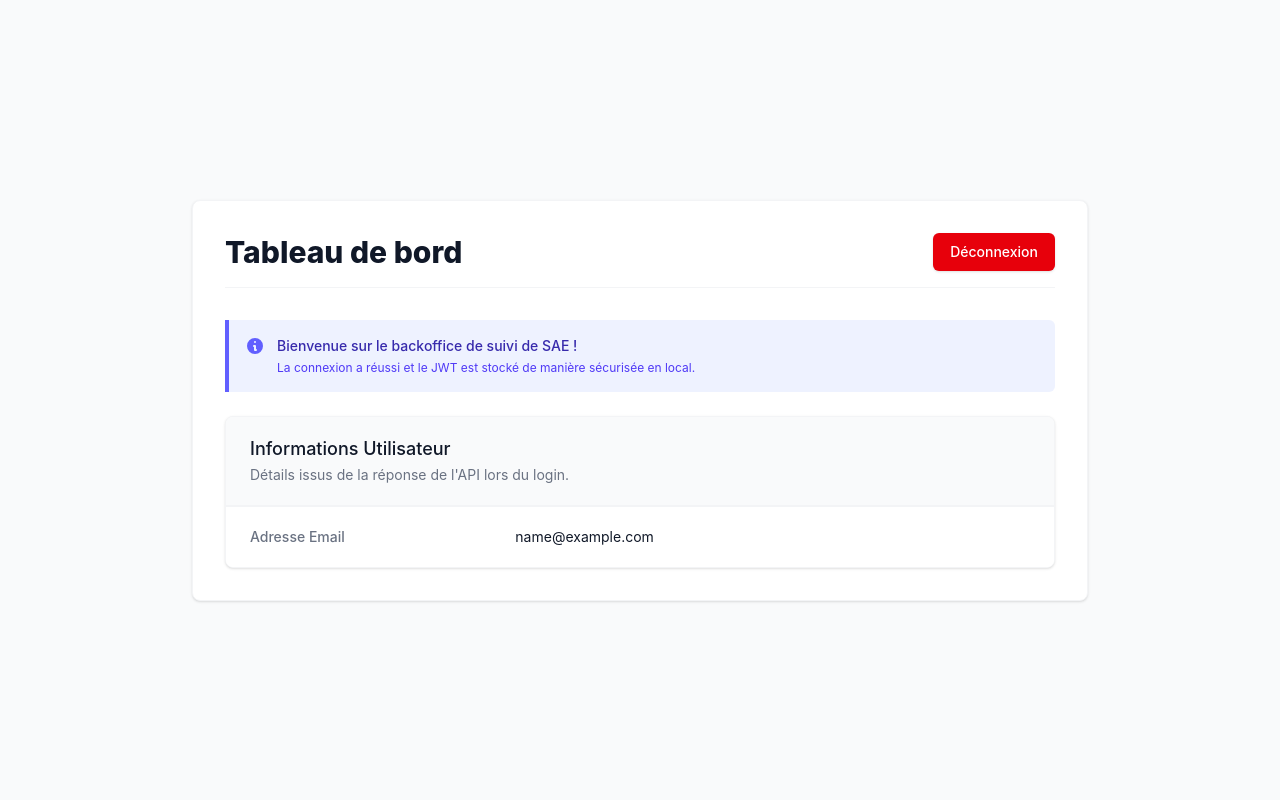
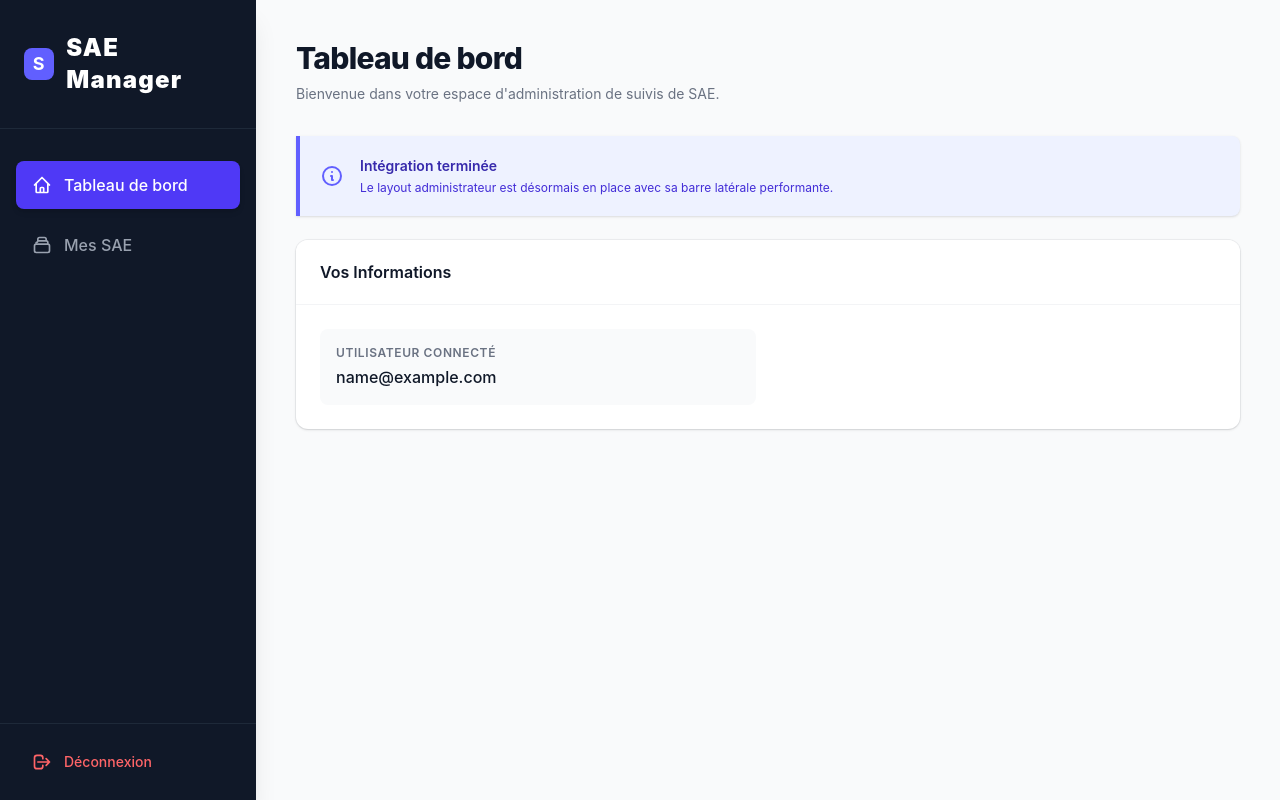
Before and after one commit to Ilan971/SAE403_website, a Vue app in the folder mon-front-backoffice/: page /dashboard in a window 1280 px wide. Built offline with nearby package versions, Linux system fonts and the light colour scheme; sample sign-in values are in the browser's storage.

Commit message:
feat: Implement initial back-office routing with an admin layout, dashboard, SAE list views, and an authentication guard.

```diff
--- /dev/null
+++ b/mon-front-backoffice/src/layouts/AdminLayout.vue
@@ -0,0 +1,89 @@
+<template>
+  <div class="flex h-screen bg-gray-50 font-sans">
+    <!-- Sidebar -->
+    <aside class="w-64 bg-gray-900 text-white flex flex-col shadow-xl z-10">
+      <div class="px-6 py-8 border-b border-gray-800">
+        <h1 class="text-2xl font-black tracking-wider flex items-center gap-3">
+          <div class="w-8 h-8 bg-indigo-500 rounded-lg flex items-center justify-center">
+            <span class="text-white text-lg font-bold">S</span>
+          </div>
+          SAE Manager
+        </h1>
+      </div>
+
+      <nav class="flex-1 px-4 py-8 space-y-3">
+        <router-link
+          to="/dashboard"
+          class="block px-4 py-3 rounded-lg transition-all duration-200 font-medium"
+          :class="[ $route.path === '/dashboard' ? 'bg-indigo-600 text-white shadow-md' : 'text-gray-400 hover:bg-gray-800 hover:text-white' ]"
+        >
+          <div class="flex items-center">
+            <svg class="h-5 w-5 mr-3" fill="none" viewBox="0 0 24 24" stroke="currentColor">
+               <path stroke-linecap="round" stroke-linejoin="round" stroke-width="2" d="M3 12l2-2m0 0l7-7 7 7M5 10v10a1 1 0 001 1h3m10-11l2 2m-2-2v10a1 1 0 01-1 1h-3m-6 0a1 1 0 001-1v-4a1 1 0 011-1h2a1 1 0 011 1v4a1 1 0 001 1m-6 0h6" />
+            </svg>
+            Tableau de bord
+          </div>
+        </router-link>
+
+        <router-link
+          to="/sae"
+          class="block px-4 py-3 rounded-lg transition-all duration-200 font-medium"
+          :class="[ $route.path.startsWith('/sae') ? 'bg-indigo-600 text-white shadow-md' : 'text-gray-400 hover:bg-gray-800 hover:text-white' ]"
+        >
+          <div class="flex items-center">
+            <svg class="h-5 w-5 mr-3" fill="none" viewBox="0 0 24 24" stroke="currentColor">
+               <path stroke-linecap="round" stroke-linejoin="round" stroke-width="2" d="M19 11H5m14 0a2 2 0 012 2v6a2 2 0 01-2 2H5a2 2 0 01-2-2v-6a2 2 0 012-2m14 0V9a2 2 0 00-2-2M5 11V9a2 2 0 002-2m0 0V5a2 2 0 012-2h6a2 2 0 012 2v2M7 7h10" />
+            </svg>
+            Mes SAE
+          </div>
+        </router-link>
+      </nav>
+
+      <div class="p-4 border-t border-gray-800">
+        <button
+          @click="handleLogout"
+          class="w-full flex items-center px-4 py-3 text-sm font-medium text-red-400 hover:bg-gray-800 hover:text-red-300 rounded-lg transition-colors duration-200"
+        >
+          <svg class="h-5 w-5 mr-3" fill="none" viewBox="0 0 24 24" stroke="currentColor">
+            <path stroke-linecap="round" stroke-linejoin="round" stroke-width="2" d="M17 16l4-4m0 0l-4-4m4 4H7m6 4v1a3 3 0 01-3 3H6a3 3 0 01-3-3V7a3 3 0 013-3h4a3 3 0 013 3v1" />
+          </svg>
+          Déconnexion
+        </button>
+      </div>
+    </aside>
+
+    <!-- Main Content Zone -->
+    <main class="flex-1 flex flex-col overflow-hidden">
+      <!-- Un header optionnel style topbar pourrait aller ici. Pour l'instant on garde ça simple. -->
+      <div class="flex-1 overflow-x-hidden overflow-y-auto bg-gray-50 p-6 md:p-10">
+        <div class="w-full mx-auto animate-fade-in">
+          <router-view />
+        </div>
+      </div>
+    </main>
+  </div>
+</template>
+
+<script setup>
+import { useAuthStore } from '../stores/authStore';
+import { useRouter } from 'vue-router';
+
+const authStore = useAuthStore();
+const router = useRouter();
+
+const handleLogout = () => {
+  authStore.logout();
+  router.push('/login');
+};
+</script>
+
+<style>
+/* Optionnel: petite animation fluide à l'arrivée des pages */
+.animate-fade-in {
+  animation: fadeIn 0.3s ease-in-out;
+}
+@keyframes fadeIn {
+  from { opacity: 0; transform: translateY(10px); }
+  to { opacity: 1; transform: translateY(0); }
+}
+</style>
--- a/mon-front-backoffice/src/router/index.js
+++ b/mon-front-backoffice/src/router/index.js
@@ -1,5 +1,6 @@
 import { createRouter, createWebHistory } from 'vue-router';
 import LoginView from '../views/LoginView.vue';
+import AdminLayout from '../layouts/AdminLayout.vue';
 import { useAuthStore } from '../stores/authStore';
 
 const router = createRouter({
@@ -12,13 +13,24 @@ const router = createRouter({
     },
     {
       path: '/',
-      redirect: '/dashboard'
-    },
-    {
-      path: '/dashboard',
-      name: 'dashboard',
-      component: () => import('../views/DashboardView.vue'),
-      meta: { requiresAuth: true }
+      component: AdminLayout,
+      meta: { requiresAuth: true }, // Toutes les routes enfants sont protégées
+      children: [
+        {
+          path: '',
+          redirect: '/dashboard'
+        },
+        {
+          path: 'dashboard',
+          name: 'dashboard',
+          component: () => import('../views/DashboardView.vue'),
+        },
+        {
+          path: 'sae',
+          name: 'saeList',
+          component: () => import('../views/SaeListView.vue'),
+        }
+      ]
     }
   ]
 });
--- a/mon-front-backoffice/src/views/DashboardView.vue
+++ b/mon-front-backoffice/src/views/DashboardView.vue
@@ -1,51 +1,41 @@
 <template>
-  <div class="min-h-screen bg-gray-50 flex items-center justify-center py-12 px-4 sm:px-6 lg:px-8">
-    <div class="max-w-4xl w-full bg-white rounded-lg shadow-sm border border-gray-100 p-8">
-      <div class="flex justify-between items-center mb-8 border-b border-gray-100 pb-4">
-        <h2 class="text-3xl font-extrabold text-gray-900">Tableau de bord</h2>
-        <button
-          @click="logout"
-          class="inline-flex justify-center px-4 py-2 border border-transparent text-sm font-medium rounded-md text-white bg-red-600 hover:bg-red-700 focus:outline-none focus:ring-2 focus:ring-offset-2 focus:ring-red-500 transition duration-150 ease-in-out shadow-sm"
-        >
-          Déconnexion
-        </button>
+  <div class="space-y-6">
+    <div class="mb-8">
+      <h2 class="text-3xl font-extrabold text-gray-900 tracking-tight">Tableau de bord</h2>
+      <p class="mt-2 text-sm text-gray-500">
+        Bienvenue dans votre espace d'administration de suivis de SAE.
+      </p>
     </div>
 
-      <div class="bg-indigo-50 border-l-4 border-indigo-500 p-4 mb-6 rounded-r-md">
-        <div class="flex">
+    <div class="bg-indigo-50 border-l-4 border-indigo-500 p-5 rounded-r-lg shadow-sm">
+      <div class="flex items-center">
         <div class="flex-shrink-0">
-            <svg class="h-5 w-5 text-indigo-500" xmlns="http://www.w3.org/2000/svg" viewBox="0 0 20 20" fill="currentColor">
-              <path fill-rule="evenodd" d="M18 10a8 8 0 11-16 0 8 8 0 0116 0zm-7-4a1 1 0 11-2 0 1 1 0 012 0zM9 9a1 1 0 000 2v3a1 1 0 001 1h1a1 1 0 100-2v-3a1 1 0 00-1-1H9z" clip-rule="evenodd" />
+          <svg class="h-6 w-6 text-indigo-500" xmlns="http://www.w3.org/2000/svg" fill="none" viewBox="0 0 24 24" stroke="currentColor">
+            <path stroke-linecap="round" stroke-linejoin="round" stroke-width="2" d="M13 16h-1v-4h-1m1-4h.01M21 12a9 9 0 11-18 0 9 9 0 0118 0z" />
           </svg>
         </div>
-          <div class="ml-3">
-            <p class="text-sm text-indigo-800 font-medium">
-              Bienvenue sur le backoffice de suivi de SAE !
-            </p>
-            <p class="text-xs text-indigo-600 mt-1">
-              La connexion a réussi et le JWT est stocké de manière sécurisée en local.
+        <div class="ml-4">
+          <h3 class="text-sm font-semibold text-indigo-800">
+            Intégration terminée
+          </h3>
+          <p class="text-xs text-indigo-700 mt-1">
+            Le layout administrateur est désormais en place avec sa barre latérale performante.
           </p>
         </div>
       </div>
     </div>
 
-      <div class="bg-white shadow overflow-hidden sm:rounded-lg border border-gray-100" v-if="authStore.user">
-        <div class="px-4 py-5 sm:px-6 bg-gray-50 border-b border-gray-100">
-          <h3 class="text-lg leading-6 font-medium text-gray-900">
-            Informations Utilisateur
+    <!-- Zone d'informations -->
+    <div class="bg-white shadow-sm ring-1 ring-gray-900/5 sm:rounded-xl overflow-hidden mt-6" v-if="authStore.user">
+      <div class="px-4 py-5 sm:px-6 bg-white border-b border-gray-100">
+        <h3 class="text-base font-semibold leading-6 text-gray-900">
+          Vos Informations
         </h3>
-          <p class="mt-1 max-w-2xl text-sm text-gray-500">
-            Détails issus de la réponse de l'API lors du login.
-          </p>
       </div>
-        <div class="border-t border-gray-100">
-          <dl>
-            <div class="bg-white px-4 py-5 sm:grid sm:grid-cols-3 sm:gap-4 sm:px-6">
-              <dt class="text-sm font-medium text-gray-500">Adresse Email</dt>
-              <dd class="mt-1 text-sm text-gray-900 sm:mt-0 sm:col-span-2">{{ authStore.user.email }}</dd>
-            </div>
-            <!-- Ajoute ici d'autres champs de ton modèle user si besoin -->
-          </dl>
+      <div class="px-4 py-5 sm:p-6 grid gap-6 sm:grid-cols-2">
+        <div class="bg-gray-50 p-4 rounded-lg">
+          <span class="block text-xs font-semibold text-gray-500 uppercase tracking-wider mb-1">Utilisateur Connecté</span>
+          <span class="text-gray-900 font-medium">{{ authStore.user.email }}</span>
         </div>
       </div>
     </div>
@@ -53,14 +43,7 @@
 </template>
 
 <script setup>
-import { useRouter } from 'vue-router';
 import { useAuthStore } from '../stores/authStore';
 
-const router = useRouter();
 const authStore = useAuthStore();
-
-const logout = () => {
-  authStore.logout();
-  router.push('/login');
-};
 </script>
--- /dev/null
+++ b/mon-front-backoffice/src/views/SaeListView.vue
@@ -0,0 +1,19 @@
+<template>
+  <div class="space-y-6">
+    <div class="mb-8">
+      <h2 class="text-3xl font-extrabold text-gray-900 tracking-tight">Liste des SAE</h2>
+      <p class="mt-2 text-sm text-gray-500">
+        Consultez et gérez l'ensemble des projets SAE.
+      </p>
+    </div>
+
+    <div class="bg-white px-6 py-12 shadow-sm ring-1 ring-gray-900/5 sm:rounded-xl flex flex-col items-center justify-center text-center">
+      <svg class="w-16 h-16 text-gray-300 mb-4" fill="none" stroke="currentColor" viewBox="0 0 24 24" xmlns="http://www.w3.org/2000/svg"><path stroke-linecap="round" stroke-linejoin="round" stroke-width="2" d="M19 11H5m14 0a2 2 0 012 2v6a2 2 0 01-2 2H5a2 2 0 01-2-2v-6a2 2 0 012-2m14 0V9a2 2 0 00-2-2M5 11V9a2 2 0 002-2m0 0V5a2 2 0 012-2h6a2 2 0 012 2v2M7 7h10"></path></svg>
+      <h3 class="text-lg font-medium text-gray-900">Aucune SAE pour l'instant</h3>
+      <p class="text-sm text-gray-500 mt-2 max-w-sm">Le chargement dynamique depuis l'API sera implémenté à la prochaine étape.</p>
+    </div>
+  </div>
+</template>
+
+<script setup>
+</script>
```
Lines whose indentation alone changed are shown as unchanged.
